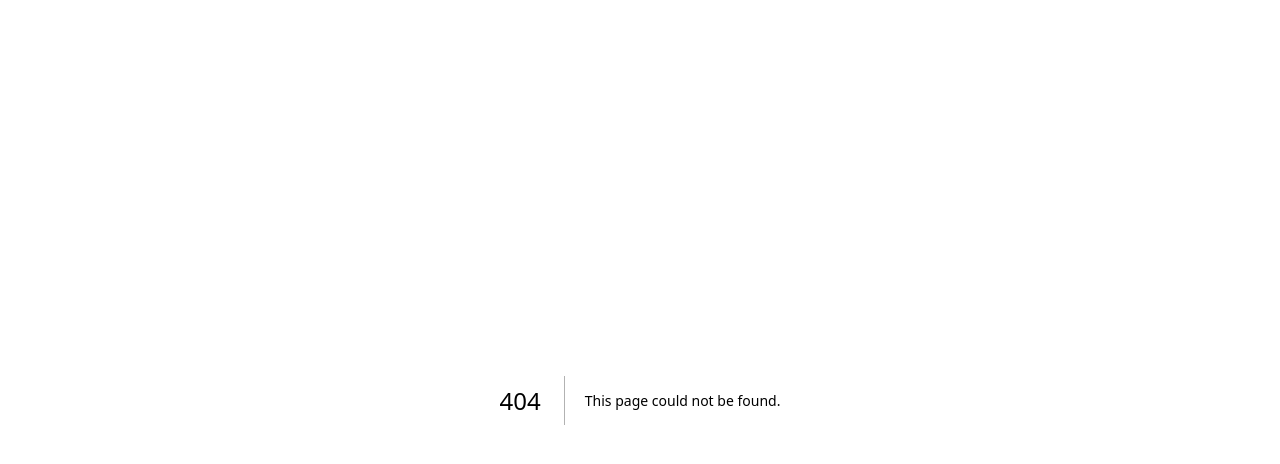
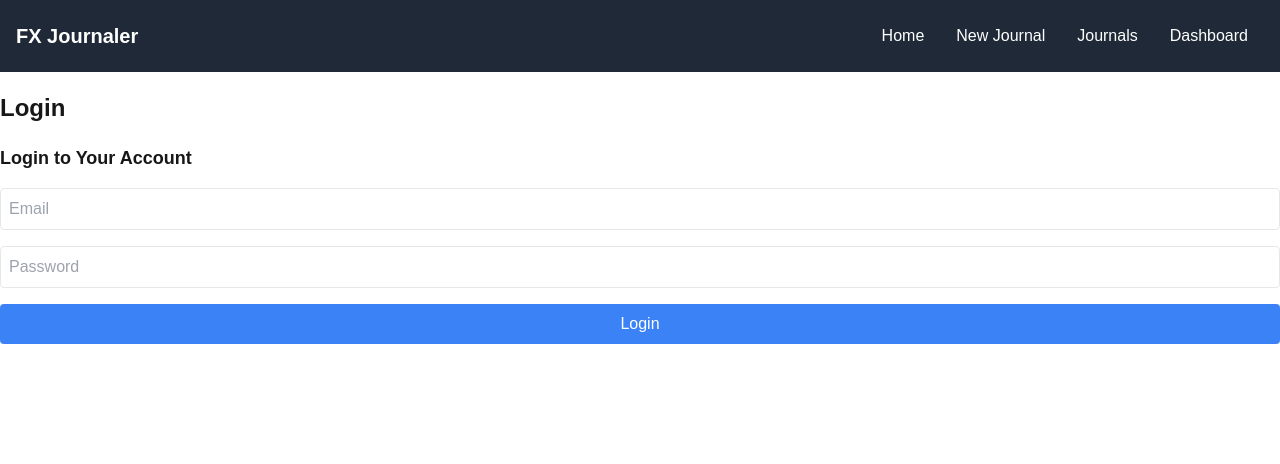
Before and after one commit to ivancliff029/journalx, a Next.js app: page /login in a window 1280 px wide. Before the commit this address had no page. Shown: the top 464 px of the page. Built offline with nearby package versions, Linux system fonts and the light colour scheme.

Commit message:
Update:Login and Signup code

```diff
--- /dev/null
+++ b/app/login/page.js
@@ -0,0 +1,64 @@
+"use client";
+import Navbar from "../components/Navbar"
+import { useState } from "react";
+import { auth } from "../lib/firebase";
+import { signInWithEmailAndPassword } from "firebase/auth";
+import { useRouter } from 'next/navigation';
+
+export default function Login() {
+    const [email, setEmail] = useState("");
+    const [password, setPassword] = useState("");
+    const [error, setError] = useState("");
+    const router = useRouter();
+
+    const handleLogin = async (e) => {
+        e.preventDefault();
+        setError("");
+        try {
+            const userCredential = await signInWithEmailAndPassword(auth, email, password);
+            console.log("User logged in:", userCredential.user);
+            router.push("/new-journal");
+        } catch (err) {
+            setError(err.message);
+        }
+    };
+
+
+    return (
+        <>
+        <Navbar />
+        <div>
+            <div>
+                <h1 className="text-2xl font-bold mt-5">Login</h1>
+            </div>
+            <div>
+                <form className="flex flex-col gap-4 mt-5" onSubmit={handleLogin}>
+                    <h2 className="text-lg font-semibold">Login to Your Account</h2>
+                    <input
+                        type="email"
+                        placeholder="Email"
+                        className="border p-2 rounded dark:bg-gray-800 dark:text-white"
+                        required
+                        onChange={(e) => setEmail(e.target.value)}
+                        value={email}
+                    />
+                    <input
+                        type="password"
+                        placeholder="Password"
+                        className="border p-2 rounded dark:bg-gray-800 dark:text-white"
+                        required
+                        onChange={(e) => setPassword(e.target.value)}
+                        value={password}
+                    />
+                    <button
+                        type="submit"
+                        className="bg-blue-500 text-white p-2 rounded hover:bg-blue-600 transition-colors"
+                    >
+                        Login
+                    </button>
+                </form>
+            </div>
+        </div>
+        </>
+    )
+}
```
